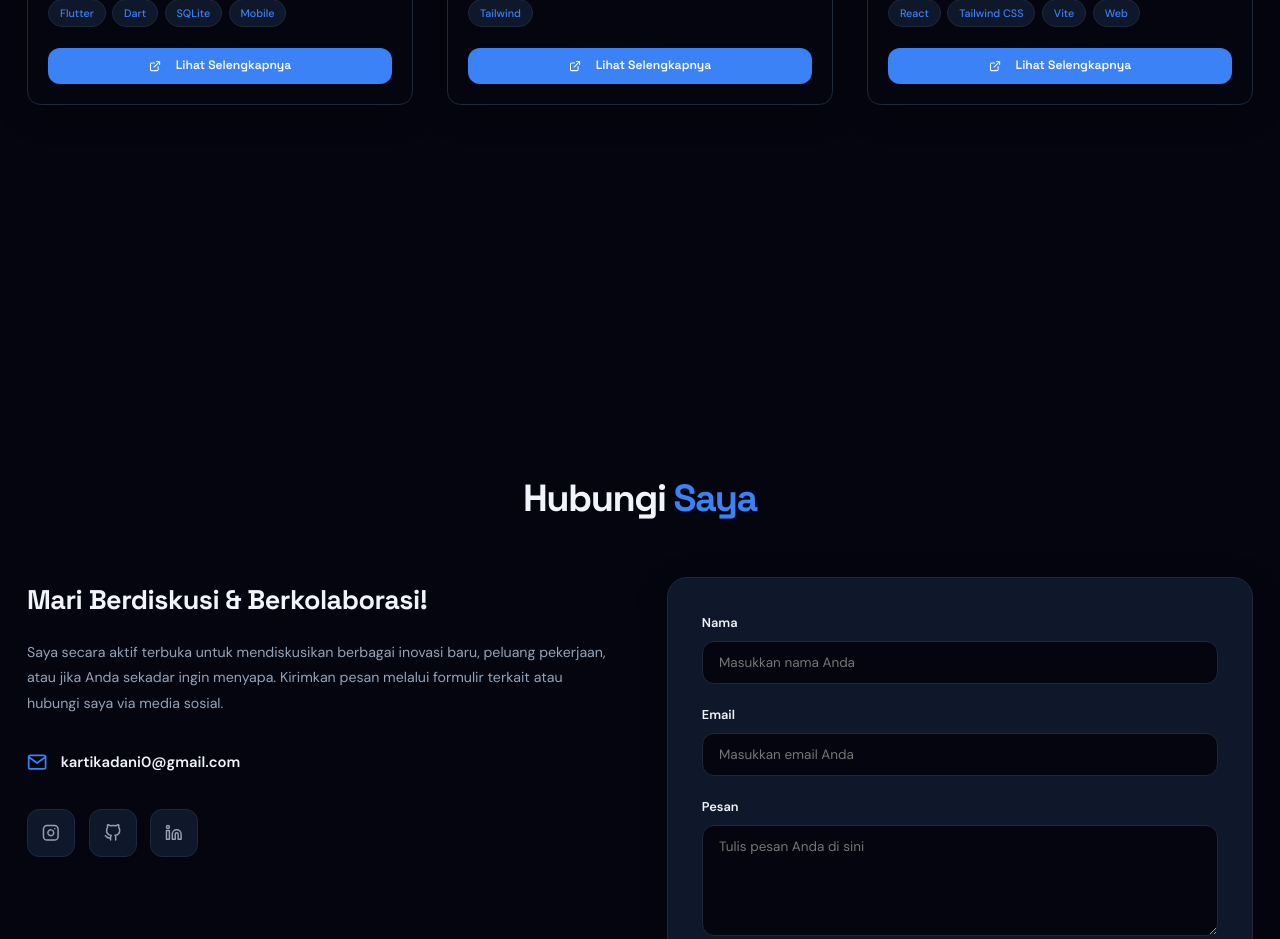
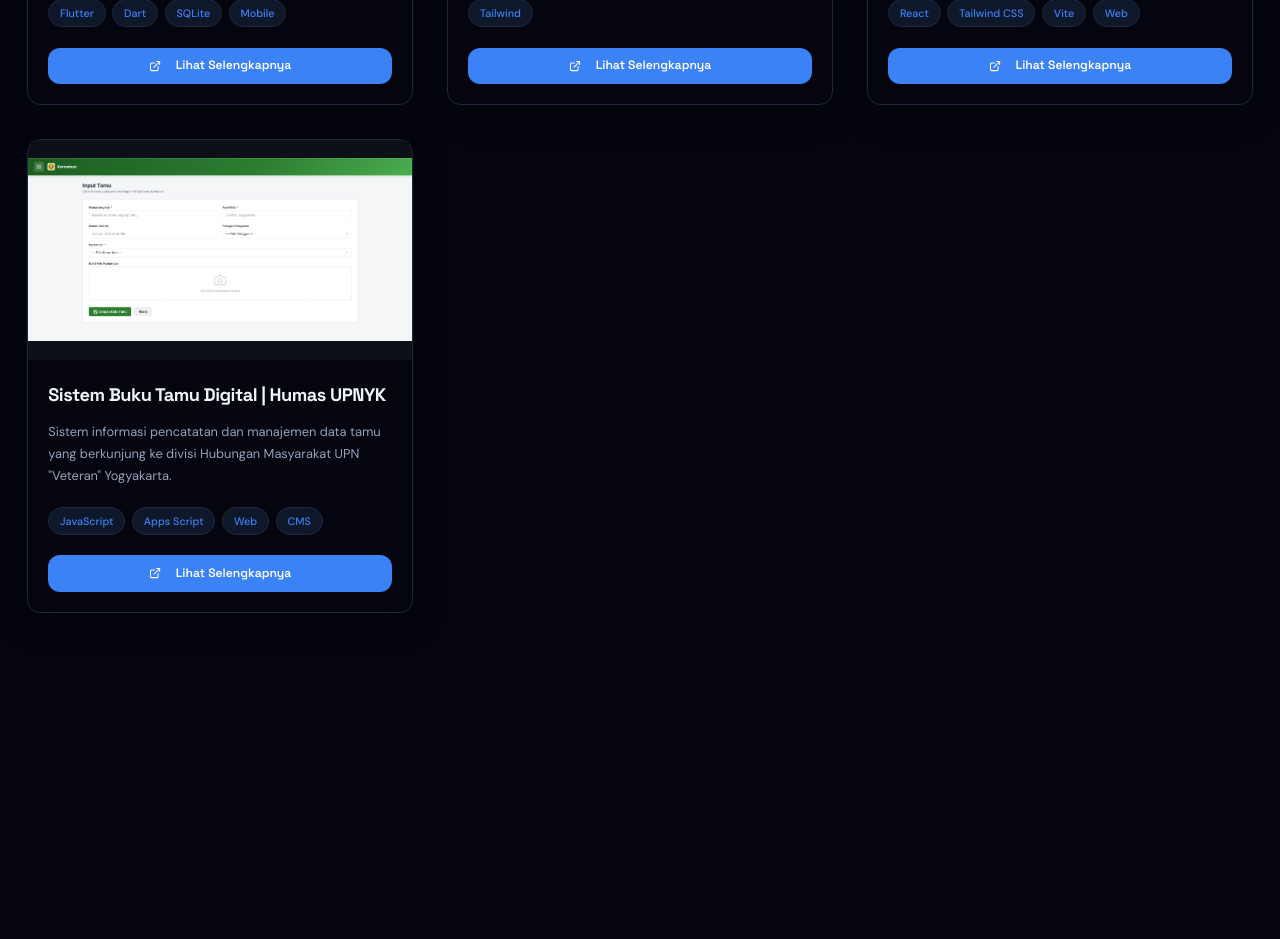
Before and after one commit to Dhani2612/website-portofolio, a React (Vite) app: page / in a window 1280 px wide. Shown: the part 5320-6259 px from the top of the page. Built offline with nearby package versions, Linux system fonts and the light colour scheme.

Commit message:
feat: add Sistem Buku Tamu Humas UPNYK project

```diff
--- a/src/data/projectsData.js
+++ b/src/data/projectsData.js
@@ -132,5 +132,26 @@
       "Galeri arsip dokumentasi program kerja KKN UPNVY",
       "Desain responsif yang sangat ringan diakses lewat perangkat mobile"
     ]
+  },
+  {
+    id: 7,
+    title: "Sistem Buku Tamu Digital | Humas UPNYK",
+    desc: "Sistem informasi pencatatan dan manajemen data tamu yang berkunjung ke divisi Hubungan Masyarakat UPN \"Veteran\" Yogyakarta.",
+    tags: ["JavaScript", "Apps Script", "Web", "CMS"],
+    img: "/tamukermahum.png",
+    github: "#",
+    demo: "#",
+    longDesc: `Sistem Buku Tamu Digital ini saya kembangkan secara khusus selama bertugas sebagai Web & CMS Administrator di Divisi Hubungan Masyarakat (Humas) UPN "Veteran" Yogyakarta. Proyek ini lahir dari inisiatif untuk mendigitalisasi proses pencatatan kehadiran tamu yang sebelumnya masih mengandalkan buku catatan manual.
+
+Melalui aplikasi berbasis web ini, petugas maupun tamu dapat melakukan registrasi kedatangan dengan lebih cepat dan terstruktur. Sistem akan secara otomatis mencatat identitas, instansi asal, tujuan kunjungan, serta cap waktu (timestamp) secara akurat ke dalam basis data terpusat.
+
+Selain mempercepat alur operasional di meja resepsionis, digitalisasi ini sangat mempermudah divisi Humas dalam melakukan rekapitulasi pelaporan, pencarian arsip tamu masa lalu, dan analisis data kunjungan guna mendukung peningkatan layanan publik instansi.`,
+    collages: ["/tamukermahum.png", "/tamukermahum2.png"],
+    features: [
+      "Digitalisasi penuh untuk pencatatan buku tamu instansi resmi",
+      "Penyimpanan data terstruktur dengan pencatatan waktu otomatis (Timestamp)",
+      "Antarmuka pengisian formulir yang intuitif dan responsif",
+      "Sistem rekapitulasi data untuk mempermudah audit dan pelaporan"
+    ]
   }
 ];
```
Also changed, not shown: public/tamukermahum.png (added), public/tamukermahum2.png (added).
